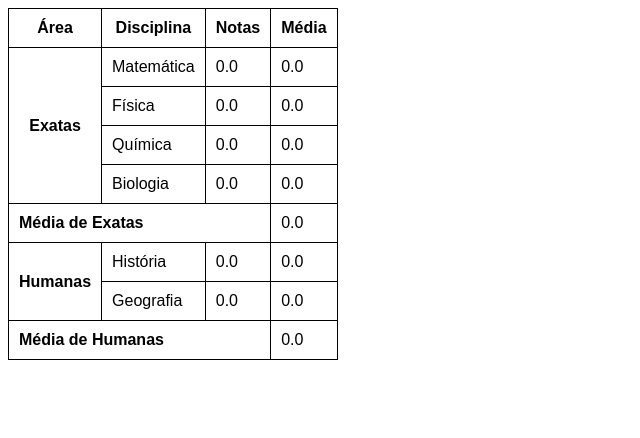
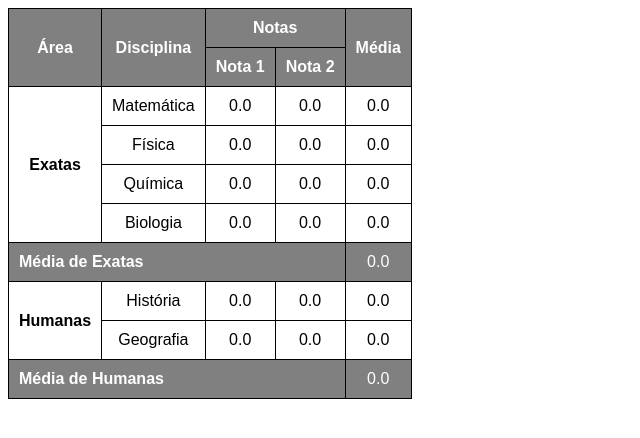
Before and after one commit to thnascii/html-css, a plain HTML site: page desafios/d014/index.html in a window 1280 px wide. Shown: the whole page, without its empty margins (0-640 px from the left). Drawn offline with Linux system fonts and the light colour scheme.

Commit message:
Finalizei desafio 14

```diff
--- a/desafios/d014/index.html
+++ b/desafios/d014/index.html
@@ -10,31 +10,58 @@
             font-family: Arial, Helvetica, sans-serif;
         }
 
+        table {
+            border-collapse: collapse;
+        }
+
         td, th {
             border: 1px solid black;
             padding: 10px;
+            text-align: center;
         }
 
-        table {
-            border-collapse: collapse;
+        th{
+            background-color: gray;
+            color: white;
+        }
+
+        td.num {
+            background-color: gray;
+            color: white;
+        }
+
+        th.media {
+            background-color: gray;
+            color: white;
+            text-align: left;
+        }
+
+        td.area {
+            font-weight: bold;
         }
     </style>
+
 </head>
 <body>
     <table>
         <thead>
             <tr>
-                <th>Área</th>
-                <th>Disciplina</th>
-                <th>Notas</th>
-                <th>Média</th>
+                <th scope="col" rowspan="2">Área</th>
+                <th scope="col" rowspan="2">Disciplina</th>
+                <th scope="colgroup" colspan="2">Notas</th>
+                <th scope="col" rowspan="2">Média</th>
+            </tr>
+            <tr>
+                <th scope="col">Nota 1</th>
+                <th scope="col">Nota 2</th>
             </tr>
         </thead>
 
         <tbody>
             <tr>
-                <th rowspan="4">Exatas</th>
+                <td class="area" rowspan="4">Exatas</td>
                 <td>Matemática</td>
+                <td>0.0</td>
                 <td>0.0</td>
                 <td>0.0</td>
             </tr>
@@ -43,10 +70,12 @@
                 <td>Física</td>
                 <td>0.0</td>
                 <td>0.0</td>
+                <td>0.0</td>
             </tr>
 
             <tr>
                 <td>Química</td>
+                <td>0.0</td>
                 <td>0.0</td>
                 <td>0.0</td>
             </tr>
@@ -55,16 +84,18 @@
                 <td>Biologia</td>
                 <td>0.0</td>
                 <td>0.0</td>
-            </tr>
-
-            <tr>
-                <th style="text-align: left;" colspan="3">Média de Exatas</th>
                 <td>0.0</td>
             </tr>
 
             <tr>
-                <th rowspan="2">Humanas</th>
+                <th class="media" scope="row" colspan="4">Média de Exatas</th>
+                <td class="num">0.0</td>
+            </tr>
+
+            <tr>
+                <td class="area" rowspan="2">Humanas</td>
                 <td>História</td>
+                <td>0.0</td>
                 <td>0.0</td>
                 <td>0.0</td>
             </tr>
@@ -73,11 +104,12 @@
                 <td>Geografia</td>
                 <td>0.0</td>
                 <td>0.0</td>
+                <td>0.0</td>
             </tr>
 
             <tr>
-                <th style="text-align: left;" colspan="3">Média de Humanas</th>
-                <td>0.0</td>
+                <th class="media" scope="row" colspan="4">Média de Humanas</th>
+                <td class="num">0.0</td>
             </tr>
 
         </tbody>
```
